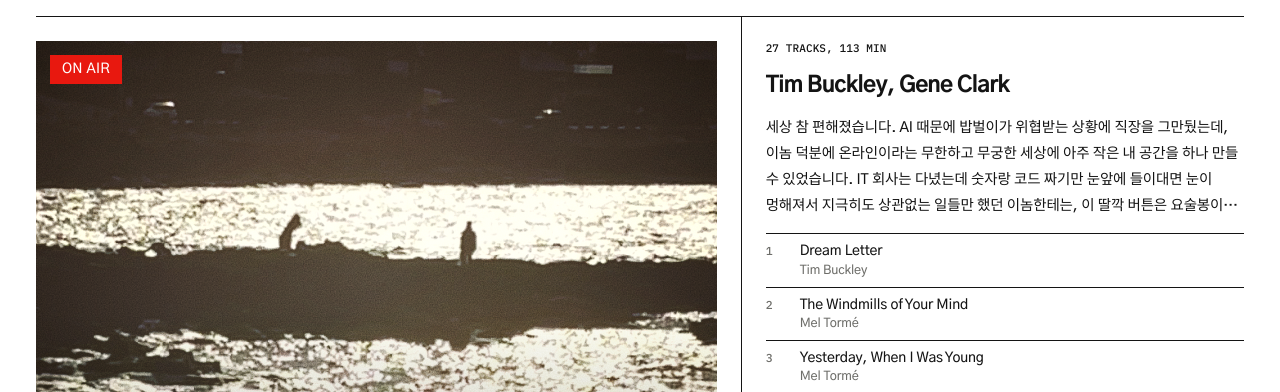
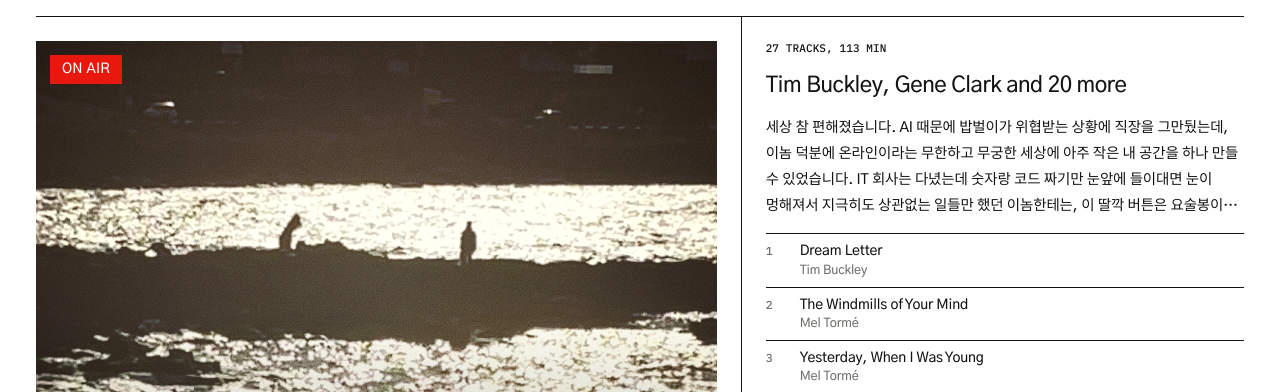
Before and after one commit to ba-juna/monthly-mixtape, a plain HTML site: page index.html in a window 1280 px wide. Shown: the part 214-606 px from the top of the page. Drawn offline with Linux system fonts and the light colour scheme.

Commit message:
Show artist counts in month subtitles
Co-Authored-By: Claude Opus 5.5 <noreply@anthropic.com>

```diff
--- a/index.html
+++ b/index.html
@@ -42,6 +42,7 @@ button,input,textarea{font:inherit;color:inherit}
 .page{max-width:1240px;margin:0 auto;padding-left:max(16px,env(safe-area-inset-left,0px));padding-right:max(16px,env(safe-area-inset-right,0px));padding-block:22px 0}
 .head{font-family:var(--f-head);font-weight:400;text-transform:uppercase;letter-spacing:0;line-height:.95}
 .kr{font-family:var(--f-kr);font-weight:800;letter-spacing:-.035em;line-height:1.4}
+.sub.kr{font-weight:500;letter-spacing:-.02em}
 .hand{font-family:var(--f-hand);font-weight:400;letter-spacing:.01em;line-height:1.12}
 .ko{font-family:"Nanum Pen Script",cursive;font-size:1.28em;letter-spacing:0;line-height:1}
 .sech{font-size:clamp(50px,6vw,78px);margin:0;line-height:.9}
@@ -552,7 +553,11 @@ const hm = x => { const mi = Math.round(x/60); return mi>=60 ? `${Math.floor(mi/
 function tapeLen(m){ return `${Math.round(secs(m)/60).toLocaleString()} min`; }
 const genreCount = (m,g) => m.t.reduce((a,t)=>a+(t[2]===g?1:0),0);
 const GENRES = (()=>{ const c={}; MONTHS.forEach(m=>m.t.forEach(t=>{ if(t[2]) c[t[2]]=(c[t[2]]||0)+1; })); return Object.entries(c).sort((a,b)=>b[1]-a[1]); })();
-function subtitle(m){ return mnote(m).title || count(m.t).slice(0,2).map(a=>a[0]).join(", "); }
+function subtitle(m){
+  const t = mnote(m).title; if (t) return t;
+  const c = count(m.t), rest = c.length-2;
+  return c.slice(0,2).map(a=>a[0]).join(", ") + (rest>0 ? ` and ${rest} more` : "");
+}
 const hand = s => esc(s).replace(/([\u3131-\u318E\uAC00-\uD7A3]+(?:[\s,.!?~]+[\u3131-\u318E\uAC00-\uD7A3]+)*)/g,'<span class="ko">$1</span>');
 function cut(seed){ const pts=[], r=k=>((Math.sin(seed*91+k*37)+1)/2)*1.6; for(let i=0;i<=10;i++)pts.push(`${i*10}% ${r(i)}%`); for(let i=0;i<=10;i++)pts.push(`${100-r(i+20)}% ${i*10}%`); for(let i=10;i>=0;i--)pts.push(`${i*10}% ${100-r(i+40)}%`); for(let i=10;i>=0;i--)pts.push(`${r(i+60)}% ${i*10}%`); return `clip-path:polygon(${pts.join(",")})`; }
 const amSearch = t => "https://music.apple.com/kr/search?term="+encodeURIComponent(t[0]+" "+t[1]);
```
